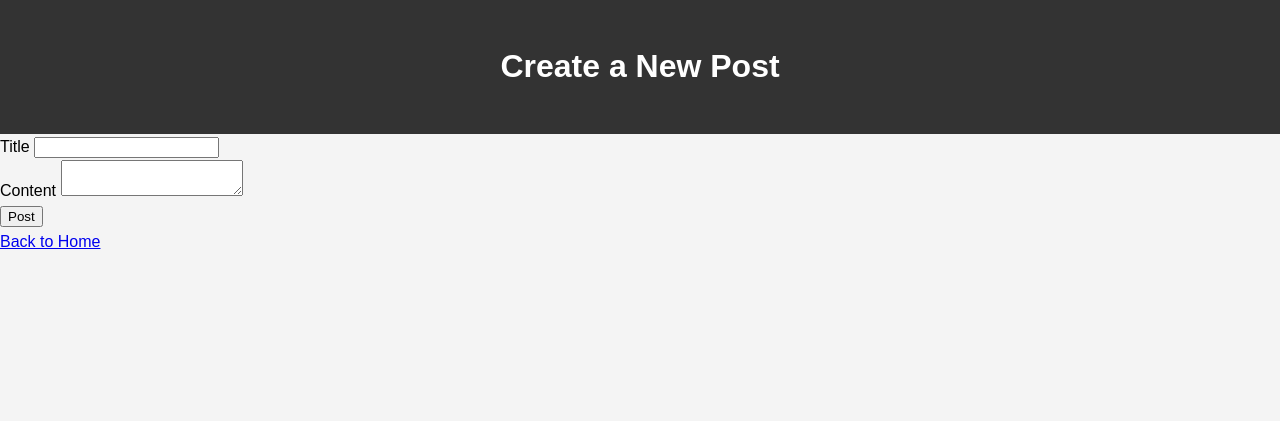
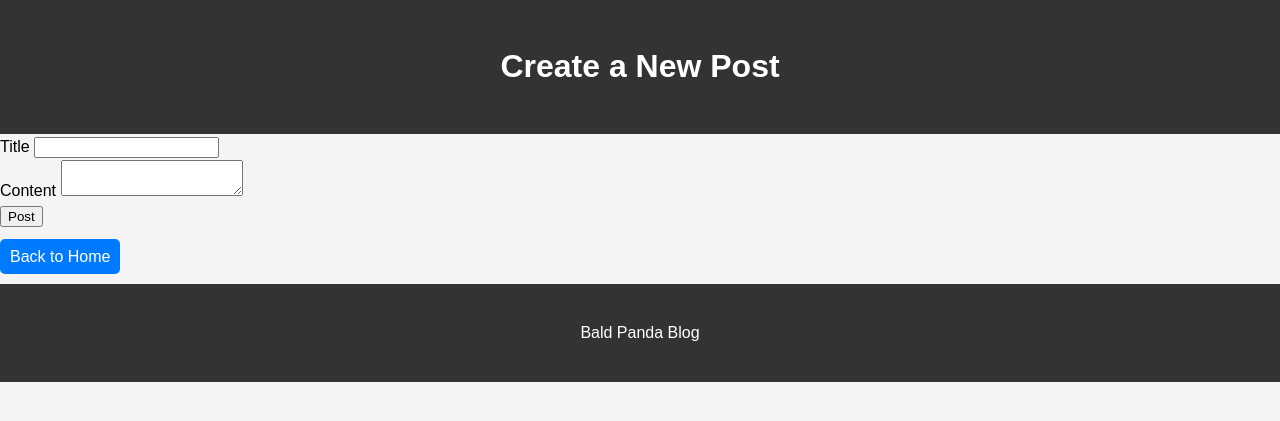
Before and after one commit to baldpanda/blog, a Flask app: page /post/new in a window 1280 px wide. Shown: the top 421 px of the page. Run offline with Flask 3, Linux system fonts and the light colour scheme.

Commit message:
Improve styling of back to home page

```diff
--- a/templates/create_post.html
+++ b/templates/create_post.html
@@ -36,6 +36,9 @@
             {{ form.submit }}
         </div>
     </form>
-    <a href="{{ url_for('home') }}">Back to Home</a>
+    <a href="{{ url_for('home') }}" class="new-post-link">Back to Home</a>
+    <footer>
+        <p>Bald Panda Blog</p>
+    </footer>
 </body>
 </html>
--- a/templates/index.html
+++ b/templates/index.html
@@ -17,7 +17,7 @@
         <!-- Blog posts will go here -->
     </section>
     <footer>
-        <p>© 2024 My Flask Blog</p>
+        <p>Bald Panda Blog</p>
     </footer>
 </body>
 <body>
```
